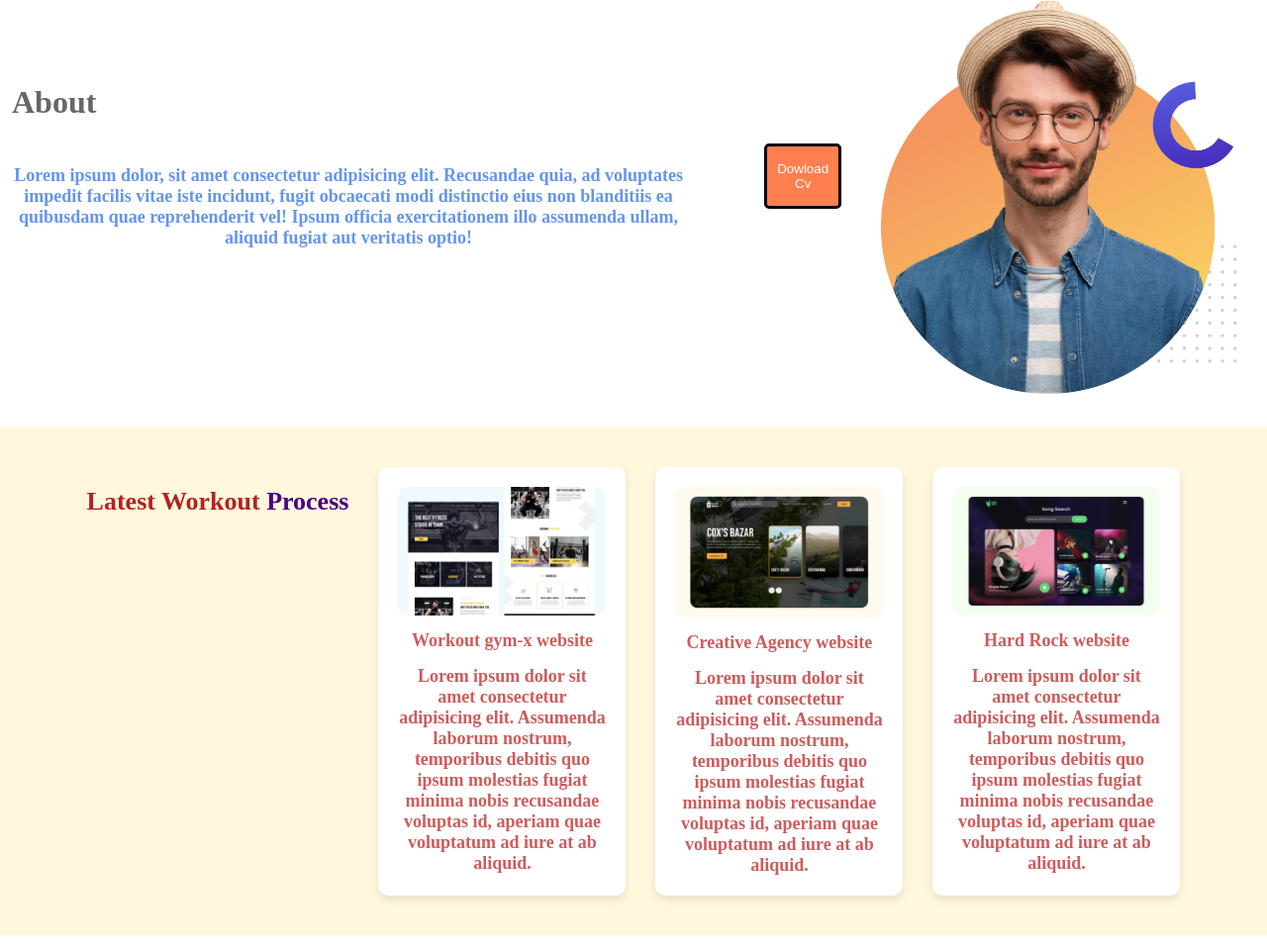
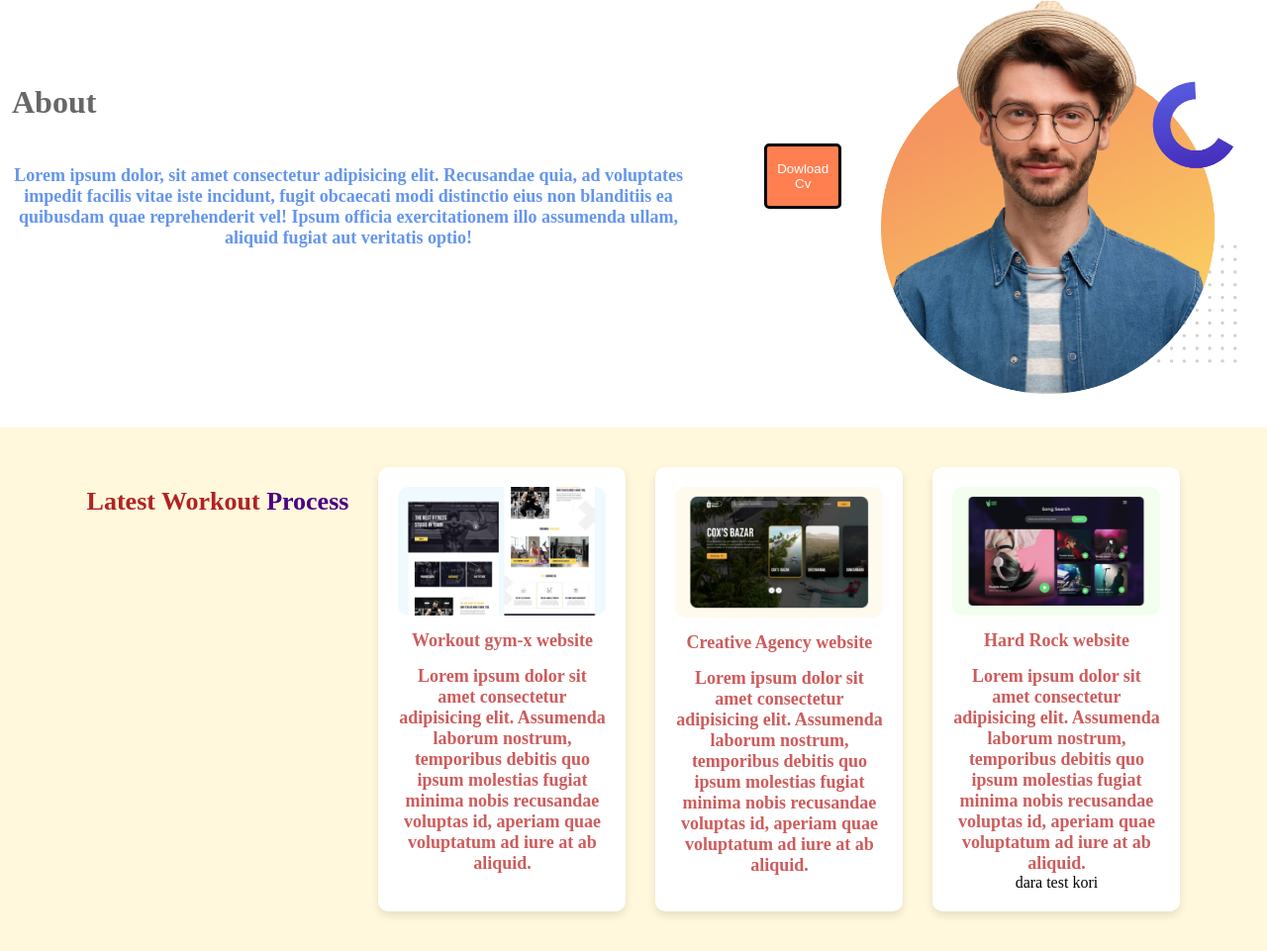
Before and after one commit to ibnaabid/personal-responsive, a plain HTML site: page index.html in a window 1280 px wide. Shown: the part 654-1615 px from the top of the page at 99% size. Drawn offline with Linux system fonts and the light colour scheme.

Commit message:
add footer

```diff
--- a/index.html
+++ b/index.html
@@ -67,6 +67,10 @@
                 quo ipsum molestias fugiat minima nobis recusandae voluptas id, aperiam quae voluptatum ad iure
                 at ab
                 aliquid.</p>
+
+            <footer>
+                dara test kori
+            </footer>
         </div>
     </section>
 
```
